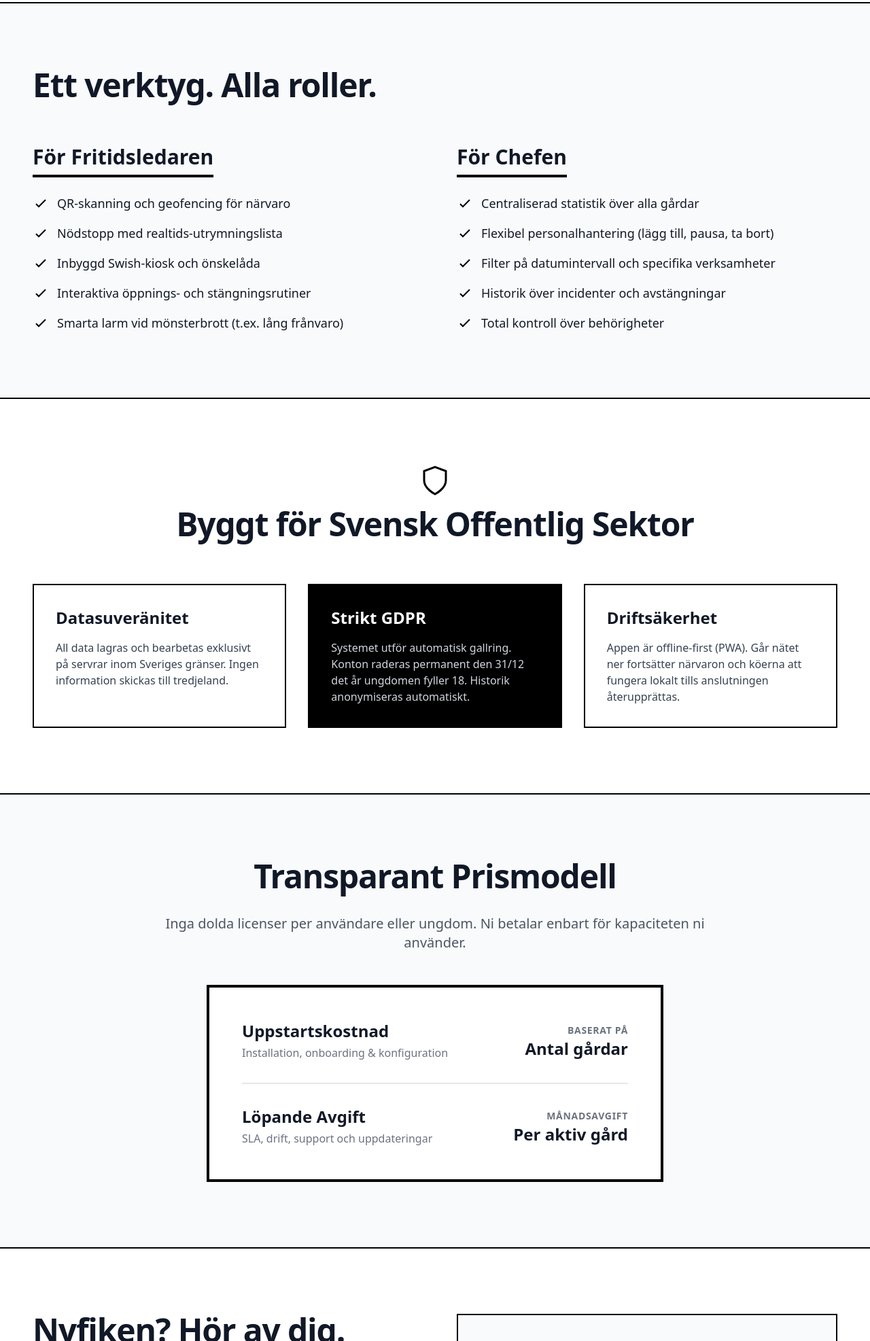
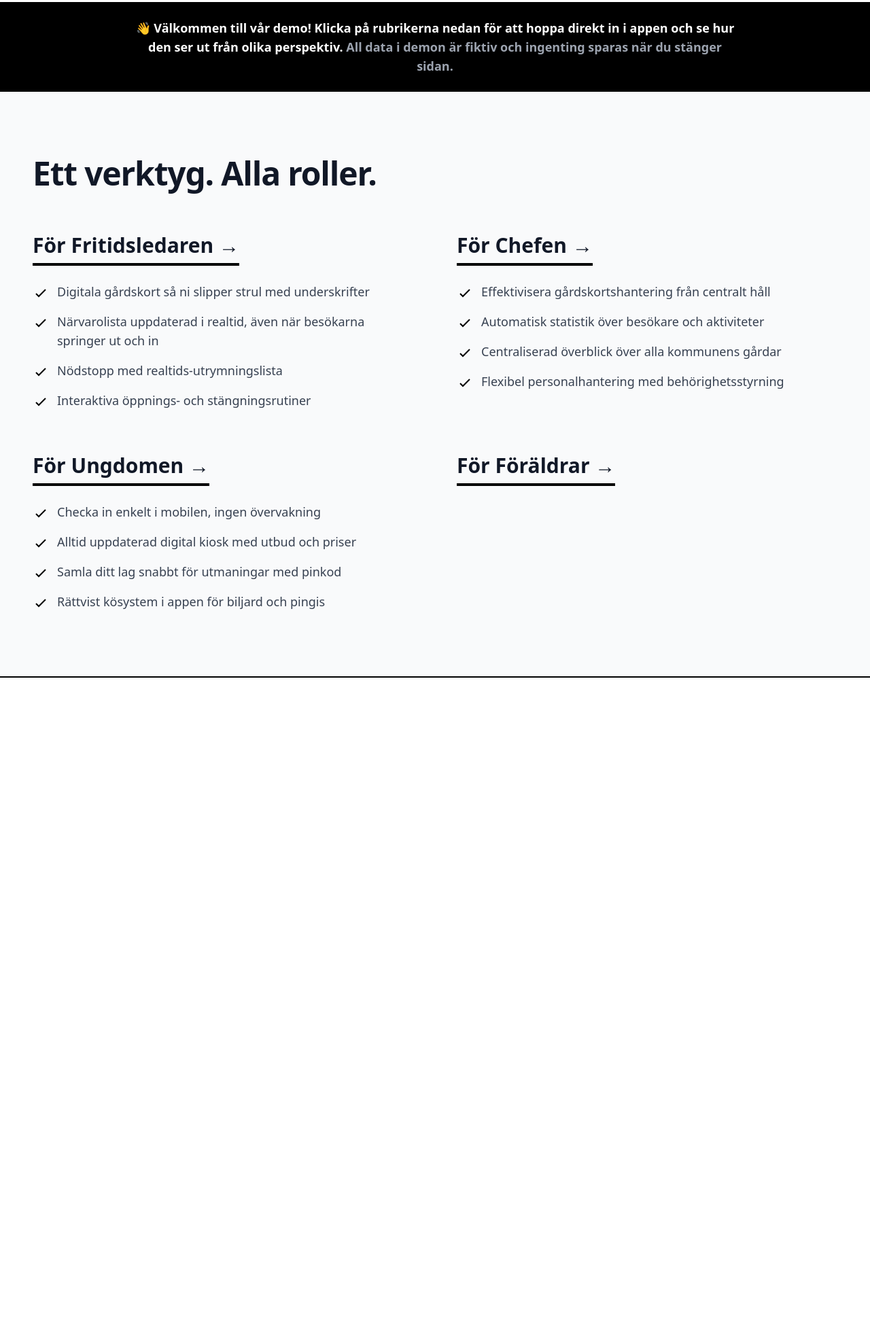
Before and after one commit to MrHandley149/gardsappen, a plain HTML site: page index.html in a window 1280 px wide. Shown: the part 827-2800 px from the top of the page at 68% size. After the commit the page ends 1824 px from the top, so only its background shows below. Drawn offline with nearby package versions, Linux system fonts and the light colour scheme.

Commit message:
Revise content and links in index.html
Updated navigation and hero section content, added demo links for different user roles.

```diff
--- a/index.html
+++ b/index.html
@@ -4,7 +4,6 @@
     <meta charset="UTF-8">
     <meta name="viewport" content="width=device-width, initial-scale=1.0">
     <title>Gårdsappen | Framtidens Fritidsgård</title>
-    <!-- Laddar in designverktyget Tailwind direkt -->
     <script src="https://cdn.tailwindcss.com"></script>
 </head>
 <body class="bg-white text-gray-900 font-sans antialiased selection:bg-black selection:text-white">
@@ -13,7 +12,7 @@
         <nav class="border-b-2 border-black py-4 px-6 md:px-12 flex justify-between items-center bg-white sticky top-0 z-50">
             <div class="text-2xl font-black tracking-tight uppercase">Gårdsappen.</div>
             <div class="hidden md:flex gap-8 font-bold text-sm uppercase tracking-wide">
-                <a href="#funktioner" class="hover:text-gray-500 transition-colors">För Verksamheten</a>
+                <a href="#funktioner" class="hover:text-gray-500 transition-colors">Vyer & Demo</a>
                 <a href="#sakerhet" class="hover:text-gray-500 transition-colors">IT & Säkerhet</a>
                 <a href="#priser" class="hover:text-gray-500 transition-colors">Priser</a>
                 <a href="#kontakt" class="hover:text-gray-500 transition-colors">Kontakt</a>
@@ -23,22 +22,23 @@
         <!-- Hero Section -->
         <section class="py-20 px-6 md:px-12 max-w-7xl mx-auto flex flex-col md:flex-row items-center gap-16">
             <div class="flex-1">
-                <span class="inline-block py-1 px-3 border-2 border-black rounded-full text-xs font-bold uppercase tracking-wider mb-6">Nu lanserar vi MVP 1.0</span>
+                <span class="inline-block py-1 px-3 border-2 border-black rounded-full text-xs font-bold uppercase tracking-wider mb-6">Testa vår interaktiva live-demo</span>
                 <h1 class="text-5xl md:text-7xl font-black leading-tight tracking-tighter mb-8">
                     Mer tid till ungdomarna.<br>Mindre tid på papper.
                 </h1>
                 <p class="text-xl md:text-2xl font-medium text-gray-600 mb-10 max-w-2xl leading-relaxed">
-                    Sveriges modernaste plattform för fritidsgårdar. Utvecklad från grunden för att minimera administration för fritidsledare och chefer, med fullt stöd för PWA och offline-drift.
+                    Utvecklad från grunden för att minimera administration för fritidsledare och chefer för att kunna ge ungdomarna full uppmärksamhet när de är på gården.
                 </p>
                 <div class="flex gap-4">
-                    <a href="#kontakt" class="bg-black text-white px-8 py-4 font-bold text-lg border-2 border-black hover:bg-transparent hover:text-black transition-all">Boka demo</a>
+                    <a href="demo.html" class="bg-black text-white px-8 py-4 font-bold text-lg border-2 border-black hover:bg-transparent hover:text-black transition-all">Öppna Demon</a>
+                    <a href="#kontakt" class="bg-transparent text-black px-8 py-4 font-bold text-lg border-2 border-black hover:bg-gray-100 transition-all">Kontakt</a>
                 </div>
             </div>
-            <div class="flex-1 bg-gray-50 border-4 border-black p-8 rounded-3xl transform rotate-1">
-                <!-- Mockup MVP 1.0 -->
+            <div class="flex-1 bg-gray-50 border-4 border-black p-8 rounded-3xl transform rotate-1 hidden md:block">
+                <!-- Mockup -->
                 <div class="bg-white border-2 border-black rounded-2xl overflow-hidden shadow-[8px_8px_0px_0px_rgba(0,0,0,1)]">
                     <div class="border-b-2 border-black bg-gray-100 p-4 flex justify-between items-center">
-                        <span class="font-bold text-sm uppercase">Gårdsappen MVP 1.0</span>
+                        <span class="font-bold text-sm uppercase">Live Demo</span>
                         <div class="flex gap-2">
                             <div class="w-3 h-3 rounded-full bg-black"></div>
                             <div class="w-3 h-3 rounded-full bg-black"></div>
@@ -61,139 +61,61 @@
             </div>
         </section>
 
-        <!-- Fritidsledare & Chefer -->
-        <section id="funktioner" class="py-24 bg-gray-50 border-y-2 border-black">
+        <!-- Information om Demon -->
+        <div class="bg-black text-white py-6 text-center px-4">
+            <p class="font-bold text-lg max-w-4xl mx-auto">
+                👋 Välkommen till vår demo! Klicka på rubrikerna nedan för att hoppa direkt in i appen och se hur den ser ut från olika perspektiv. <span class="text-gray-400">All data i demon är fiktiv och ingenting sparas när du stänger sidan.</span>
+            </p>
+        </div>
+
+        <!-- Målgrupper / Vyer (Länkar till demon) -->
+        <section id="funktioner" class="py-24 bg-gray-50 border-b-2 border-black">
             <div class="max-w-7xl mx-auto px-6 md:px-12">
                 <h2 class="text-4xl md:text-5xl font-black mb-16 tracking-tight">Ett verktyg. Alla roller.</h2>
                 <div class="grid md:grid-cols-2 gap-16">
-                    <div>
-                        <h3 class="text-3xl font-black mb-6 border-b-4 border-black inline-block pb-2">För Fritidsledaren</h3>
-                        <ul class="space-y-4 font-medium text-lg">
-                            <li class="flex items-center"><svg class="w-6 h-6 mr-3 text-black" fill="none" stroke="currentColor" stroke-width="2" viewBox="0 0 24 24"><path d="M5 13l4 4L19 7"></path></svg> QR-skanning och geofencing för närvaro</li>
-                            <li class="flex items-center"><svg class="w-6 h-6 mr-3 text-black" fill="none" stroke="currentColor" stroke-width="2" viewBox="0 0 24 24"><path d="M5 13l4 4L19 7"></path></svg> Nödstopp med realtids-utrymningslista</li>
-                            <li class="flex items-center"><svg class="w-6 h-6 mr-3 text-black" fill="none" stroke="currentColor" stroke-width="2" viewBox="0 0 24 24"><path d="M5 13l4 4L19 7"></path></svg> Inbyggd Swish-kiosk och önskelåda</li>
-                            <li class="flex items-center"><svg class="w-6 h-6 mr-3 text-black" fill="none" stroke="currentColor" stroke-width="2" viewBox="0 0 24 24"><path d="M5 13l4 4L19 7"></path></svg> Interaktiva öppnings- och stängningsrutiner</li>
-                            <li class="flex items-center"><svg class="w-6 h-6 mr-3 text-black" fill="none" stroke="currentColor" stroke-width="2" viewBox="0 0 24 24"><path d="M5 13l4 4L19 7"></path></svg> Smarta larm vid mönsterbrott (t.ex. lång frånvaro)</li>
+
+                    <!-- Fritidsledaren -->
+                    <div class="hover:-translate-y-1 transition-transform">
+                        <a href="demo.html?role=ledare" class="text-3xl font-black mb-6 border-b-4 border-black inline-block pb-2 hover:text-blue-600 hover:border-blue-600 transition-colors group">
+                            För Fritidsledaren <span class="inline-block transform group-hover:translate-x-2 transition-transform">&rarr;</span>
+                        </a>
+                        <ul class="space-y-4 font-medium text-lg text-gray-700">
+                            <li class="flex items-start"><svg class="w-6 h-6 mr-3 text-black shrink-0 mt-1" fill="none" stroke="currentColor" stroke-width="2" viewBox="0 0 24 24"><path d="M5 13l4 4L19 7"></path></svg> Digitala gårdskort så ni slipper strul med underskrifter</li>
+                            <li class="flex items-start"><svg class="w-6 h-6 mr-3 text-black shrink-0 mt-1" fill="none" stroke="currentColor" stroke-width="2" viewBox="0 0 24 24"><path d="M5 13l4 4L19 7"></path></svg> Närvarolista uppdaterad i realtid, även när besökarna springer ut och in</li>
+                            <li class="flex items-start"><svg class="w-6 h-6 mr-3 text-black shrink-0 mt-1" fill="none" stroke="currentColor" stroke-width="2" viewBox="0 0 24 24"><path d="M5 13l4 4L19 7"></path></svg> Nödstopp med realtids-utrymningslista</li>
+                            <li class="flex items-start"><svg class="w-6 h-6 mr-3 text-black shrink-0 mt-1" fill="none" stroke="currentColor" stroke-width="2" viewBox="0 0 24 24"><path d="M5 13l4 4L19 7"></path></svg> Interaktiva öppnings- och stängningsrutiner</li>
                         </ul>
                     </div>
-                    <div>
-                        <h3 class="text-3xl font-black mb-6 border-b-4 border-black inline-block pb-2">För Chefen</h3>
-                        <ul class="space-y-4 font-medium text-lg">
-                            <li class="flex items-center"><svg class="w-6 h-6 mr-3 text-black" fill="none" stroke="currentColor" stroke-width="2" viewBox="0 0 24 24"><path d="M5 13l4 4L19 7"></path></svg> Centraliserad statistik över alla gårdar</li>
-                            <li class="flex items-center"><svg class="w-6 h-6 mr-3 text-black" fill="none" stroke="currentColor" stroke-width="2" viewBox="0 0 24 24"><path d="M5 13l4 4L19 7"></path></svg> Flexibel personalhantering (lägg till, pausa, ta bort)</li>
-                            <li class="flex items-center"><svg class="w-6 h-6 mr-3 text-black" fill="none" stroke="currentColor" stroke-width="2" viewBox="0 0 24 24"><path d="M5 13l4 4L19 7"></path></svg> Filter på datumintervall och specifika verksamheter</li>
-                            <li class="flex items-center"><svg class="w-6 h-6 mr-3 text-black" fill="none" stroke="currentColor" stroke-width="2" viewBox="0 0 24 24"><path d="M5 13l4 4L19 7"></path></svg> Historik över incidenter och avstängningar</li>
-                            <li class="flex items-center"><svg class="w-6 h-6 mr-3 text-black" fill="none" stroke="currentColor" stroke-width="2" viewBox="0 0 24 24"><path d="M5 13l4 4L19 7"></path></svg> Total kontroll över behörigheter</li>
+
+                    <!-- Chefen -->
+                    <div class="hover:-translate-y-1 transition-transform">
+                        <a href="demo.html?role=chef" class="text-3xl font-black mb-6 border-b-4 border-black inline-block pb-2 hover:text-blue-600 hover:border-blue-600 transition-colors group">
+                            För Chefen <span class="inline-block transform group-hover:translate-x-2 transition-transform">&rarr;</span>
+                        </a>
+                        <ul class="space-y-4 font-medium text-lg text-gray-700">
+                            <li class="flex items-start"><svg class="w-6 h-6 mr-3 text-black shrink-0 mt-1" fill="none" stroke="currentColor" stroke-width="2" viewBox="0 0 24 24"><path d="M5 13l4 4L19 7"></path></svg> Effektivisera gårdskortshantering från centralt håll</li>
+                            <li class="flex items-start"><svg class="w-6 h-6 mr-3 text-black shrink-0 mt-1" fill="none" stroke="currentColor" stroke-width="2" viewBox="0 0 24 24"><path d="M5 13l4 4L19 7"></path></svg> Automatisk statistik över besökare och aktiviteter</li>
+                            <li class="flex items-start"><svg class="w-6 h-6 mr-3 text-black shrink-0 mt-1" fill="none" stroke="currentColor" stroke-width="2" viewBox="0 0 24 24"><path d="M5 13l4 4L19 7"></path></svg> Centraliserad överblick över alla kommunens gårdar</li>
+                            <li class="flex items-start"><svg class="w-6 h-6 mr-3 text-black shrink-0 mt-1" fill="none" stroke="currentColor" stroke-width="2" viewBox="0 0 24 24"><path d="M5 13l4 4L19 7"></path></svg> Flexibel personalhantering med behörighetsstyrning</li>
                         </ul>
                     </div>
-                </div>
-            </div>
-        </section>
 
-        <!-- IT & Säkerhet -->
-        <section id="sakerhet" class="py-24 px-6 md:px-12 max-w-7xl mx-auto">
-            <div class="text-center mb-16">
-                <div class="flex justify-center"><svg class="w-12 h-12 mb-4 text-black" fill="none" stroke="currentColor" stroke-width="1.5" viewBox="0 0 24 24"><path d="M12 22s8-4 8-10V5l-8-3-8 3v7c0 6 8 10 8 10z"></path></svg></div>
-                <h2 class="text-4xl md:text-5xl font-black tracking-tight">Byggt för Svensk Offentlig Sektor</h2>
-            </div>
-            <div class="grid md:grid-cols-3 gap-8">
-                <div class="border-2 border-black p-8">
-                    <h4 class="text-2xl font-black mb-4">Datasuveränitet</h4>
-                    <p class="font-medium text-gray-700">All data lagras och bearbetas exklusivt på servrar inom Sveriges gränser. Ingen information skickas till tredjeland.</p>
-                </div>
-                <div class="border-2 border-black p-8 bg-black text-white">
-                    <h4 class="text-2xl font-black mb-4">Strikt GDPR</h4>
-                    <p class="font-medium text-gray-300">Systemet utför automatisk gallring. Konton raderas permanent den 31/12 det år ungdomen fyller 18. Historik anonymiseras automatiskt.</p>
-                </div>
-                <div class="border-2 border-black p-8">
-                    <h4 class="text-2xl font-black mb-4">Driftsäkerhet</h4>
-                    <p class="font-medium text-gray-700">Appen är offline-first (PWA). Går nätet ner fortsätter närvaron och köerna att fungera lokalt tills anslutningen återupprättas.</p>
-                </div>
-            </div>
-        </section>
+                    <!-- Ungdomen -->
+                    <div class="hover:-translate-y-1 transition-transform">
+                        <a href="demo.html?role=ungdom" class="text-3xl font-black mb-6 border-b-4 border-black inline-block pb-2 hover:text-blue-600 hover:border-blue-600 transition-colors group">
+                            För Ungdomen <span class="inline-block transform group-hover:translate-x-2 transition-transform">&rarr;</span>
+                        </a>
+                        <ul class="space-y-4 font-medium text-lg text-gray-700">
+                            <li class="flex items-start"><svg class="w-6 h-6 mr-3 text-black shrink-0 mt-1" fill="none" stroke="currentColor" stroke-width="2" viewBox="0 0 24 24"><path d="M5 13l4 4L19 7"></path></svg> Checka in enkelt i mobilen, ingen övervakning</li>
+                            <li class="flex items-start"><svg class="w-6 h-6 mr-3 text-black shrink-0 mt-1" fill="none" stroke="currentColor" stroke-width="2" viewBox="0 0 24 24"><path d="M5 13l4 4L19 7"></path></svg> Alltid uppdaterad digital kiosk med utbud och priser</li>
+                            <li class="flex items-start"><svg class="w-6 h-6 mr-3 text-black shrink-0 mt-1" fill="none" stroke="currentColor" stroke-width="2" viewBox="0 0 24 24"><path d="M5 13l4 4L19 7"></path></svg> Samla ditt lag snabbt för utmaningar med pinkod</li>
+                            <li class="flex items-start"><svg class="w-6 h-6 mr-3 text-black shrink-0 mt-1" fill="none" stroke="currentColor" stroke-width="2" viewBox="0 0 24 24"><path d="M5 13l4 4L19 7"></path></svg> Rättvist kösystem i appen för biljard och pingis</li>
+                        </ul>
+                    </div>
 
-        <!-- Prismodell -->
-        <section id="priser" class="py-24 bg-gray-50 border-y-2 border-black">
-            <div class="max-w-4xl mx-auto px-6 md:px-12 text-center">
-                <h2 class="text-4xl md:text-5xl font-black mb-8 tracking-tight">Transparant Prismodell</h2>
-                <p class="text-xl font-medium text-gray-600 mb-12">Inga dolda licenser per användare eller ungdom. Ni betalar enbart för kapaciteten ni använder.</p>
-
-                <div class="bg-white border-4 border-black p-12 max-w-2xl mx-auto">
-                    <div class="flex flex-col md:flex-row justify-between items-center border-b-2 border-gray-200 pb-8 mb-8 gap-6">
-                        <div class="text-left">
-                            <h4 class="text-2xl font-black">Uppstartskostnad</h4>
-                            <p class="text-gray-500 font-medium mt-1">Installation, onboarding & konfiguration</p>
-                        </div>
-                        <div class="text-right">
-                            <span class="text-sm font-bold uppercase tracking-wider text-gray-500">Baserat på</span>
-                            <p class="text-2xl font-black">Antal gårdar</p>
-                        </div>
-                    </div>
-                    <div class="flex flex-col md:flex-row justify-between items-center gap-6">
-                        <div class="text-left">
-                            <h4 class="text-2xl font-black">Löpande Avgift</h4>
-                            <p class="text-gray-500 font-medium mt-1">SLA, drift, support och uppdateringar</p>
-                        </div>
-                        <div class="text-right">
-                            <span class="text-sm font-bold uppercase tracking-wider text-gray-500">Månadsavgift</span>
-                            <p class="text-2xl font-black">Per aktiv gård</p>
-                        </div>
-                    </div>
-                </div>
-            </div>
-        </section>
-
-        <!-- Kontakt -->
-        <section id="kontakt" class="py-24 px-6 md:px-12 max-w-7xl mx-auto grid md:grid-cols-2 gap-16">
-            <div>
-                <h2 class="text-4xl md:text-5xl font-black mb-6 tracking-tight">Nyfiken? Hör av dig.</h2>
-                <p class="text-xl font-medium text-gray-600 mb-12">
-                    Vi visar gärna upp vår MVP 1.0 live. Boka en demo så pratar vi om hur Gårdsappen kan underlätta för just er kommun.
-                </p>
-
-                <div class="space-y-6">
-                    <a href="tel:0701234567" class="flex items-center text-xl font-bold hover:underline">
-                        <svg class="w-5 h-5 mr-3" fill="none" stroke="currentColor" stroke-width="2" viewBox="0 0 24 24"><path d="M22 16.92v3a2 2 0 01-2.18 2 19.79 19.79 0 01-8.63-3.07 19.5 19.5 0 01-6-6 19.79 19.79 0 01-3.07-8.67A2 2 0 014.11 2h3a2 2 0 012 1.72 12.84 12.84 0 00.7 2.81 2 2 0 01-.45 2.11L8.09 9.91a16 16 0 006 6l1.27-1.27a2 2 0 012.11-.45 12.84 12.84 0 002.81.7A2 2 0 0122 16.92z"></path></svg>
-                        070-123 45 67
-                    </a>
-                    <a href="mailto:hej@gardsappen.se" class="flex items-center text-xl font-bold hover:underline">
-                        <svg class="w-5 h-5 mr-3" fill="none" stroke="currentColor" stroke-width="2" viewBox="0 0 24 24"><path d="M4 4h16c1.1 0 2 .9 2 2v12c0 1.1-.9 2-2 2H4c-1.1 0-2-.9-2-2V6c0-1.1.9-2 2-2z"></path><path d="M22 6l-10 7L2 6"></path></svg>
-                        hej@gardsappen.se
-                    </a>
-                </div>
-            </div>
-
-            <div class="bg-gray-50 border-2 border-black p-8">
-                <h3 class="text-2xl font-black mb-6">Boka Demo</h3>
-                <form class="space-y-4" onsubmit="event.preventDefault(); alert('Tack! Vi hör av oss snart.');">
-                    <div>
-                        <label class="block text-sm font-bold uppercase mb-2">Namn</label>
-                        <input type="text" class="w-full border-2 border-black p-3 focus:outline-none focus:ring-4 focus:ring-gray-200" placeholder="Förnamn Efternamn">
-                    </div>
-                    <div>
-                        <label class="block text-sm font-bold uppercase mb-2">Kommun / Organisation</label>
-                        <input type="text" class="w-full border-2 border-black p-3 focus:outline-none focus:ring-4 focus:ring-gray-200" placeholder="T.ex. Sollefteå Kommun">
-                    </div>
-                    <div>
-                        <label class="block text-sm font-bold uppercase mb-2">E-post</label>
-                        <input type="email" class="w-full border-2 border-black p-3 focus:outline-none focus:ring-4 focus:ring-gray-200" placeholder="din@epost.se">
-                    </div>
-                    <div>
-                        <label class="block text-sm font-bold uppercase mb-2">Meddelande (Frivilligt)</label>
-                        <textarea class="w-full border-2 border-black p-3 focus:outline-none focus:ring-4 focus:ring-gray-200 h-32" placeholder="Har ni några specifika frågor inför demon?"></textarea>
-                    </div>
-                    <button type="submit" class="w-full bg-black text-white font-bold text-lg py-4 border-2 border-black hover:bg-white hover:text-black transition-colors">
-                        Skicka Förfrågan
-                    </button>
-                </form>
-            </div>
-        </section>
-
-        <!-- Footer -->
-        <footer class="bg-black text-white py-12 px-6 text-center">
-            <p class="font-bold text-2xl uppercase tracking-widest mb-4">Gårdsappen</p>
-            <p class="text-gray-400 font-medium">Framtidens Fritidsgård. Byggd i Sverige.</p>
-        </footer>
-    </div>
-</body>
-</html>
+                    <!-- Föräldrar -->
+                    <div class="hover:-translate-y-1 transition-transform">
+                        <a href="demo.html?role=foralder" class="text-3xl font-black mb-6 border-b-4 border-black inline-block pb-2 hover:text-blue-600 hover:border-blue-600 transition-colors group">
+                            För Föräldrar <span class="inline-block transform group-hover:translate-x-2 transition-transform">&rarr;</span>
+                        </a>
+                        <ul class="space-y-4 font-medium text-lg text-gray-700">
```
